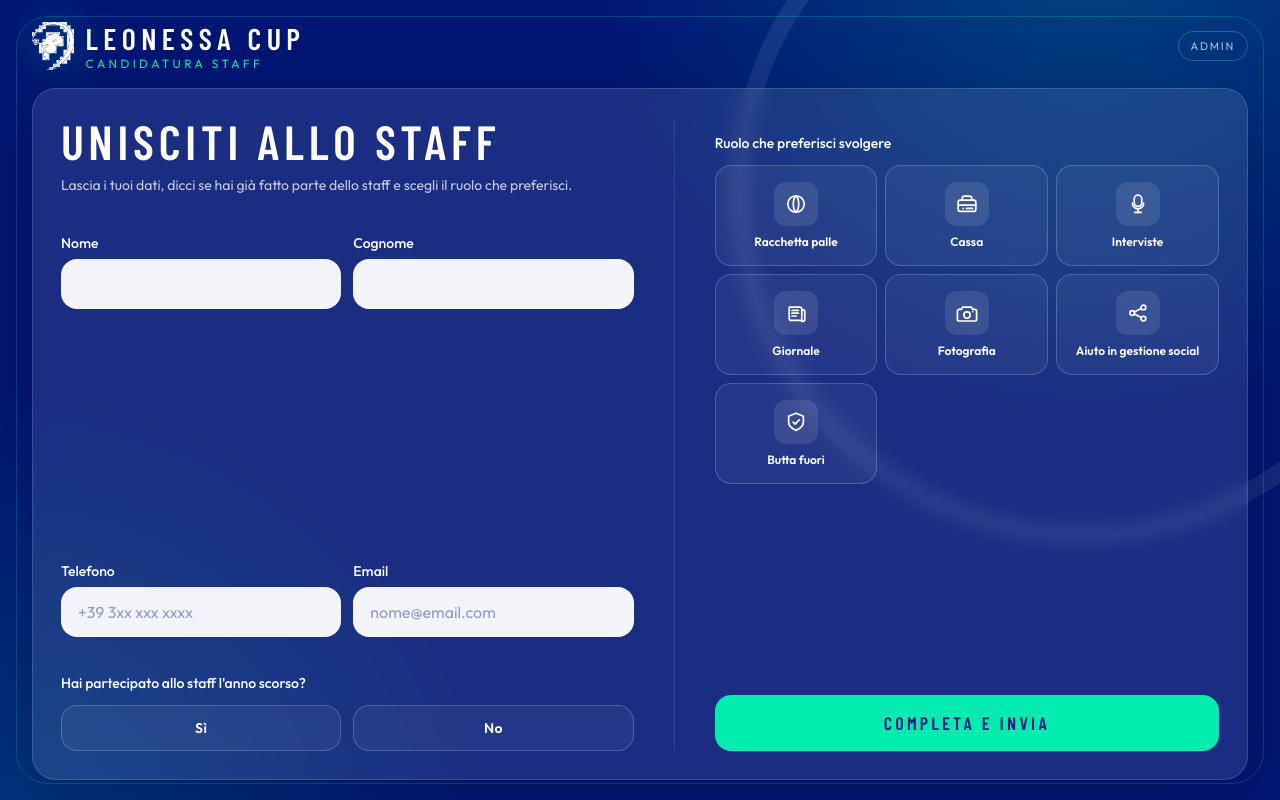
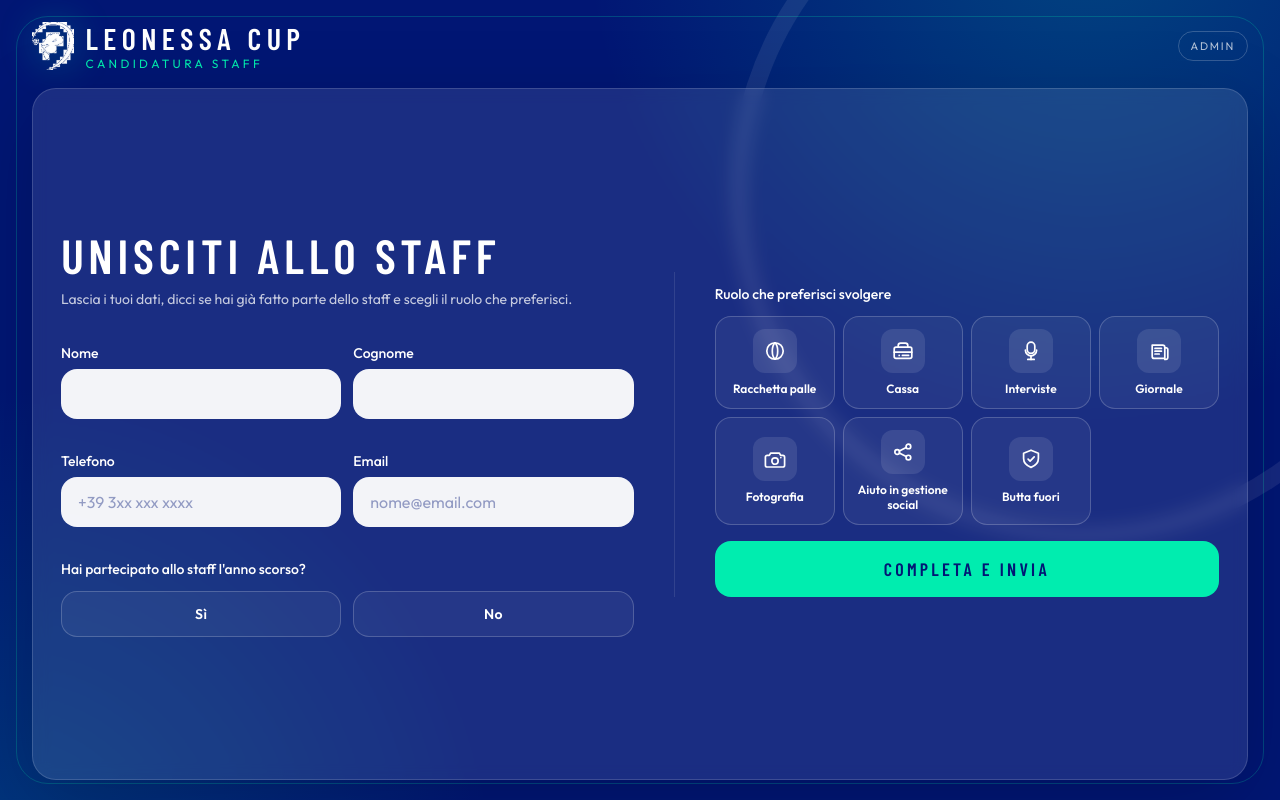
Before and after one commit to m8lamario/form-staff, a Next.js app: page / in a window 1280 px wide. Built offline with nearby package versions, Linux system fonts and the light colour scheme.

Commit message:
Tighten desktop alignment and mobile role step
Keep the two-column form vertically centered on large screens and hide the unused left column on the phone role step so all seven roles stay in view.

```diff
--- a/components/StaffForm.tsx
+++ b/components/StaffForm.tsx
@@ -47,7 +47,7 @@ function stepClass(
     current === step ? "flex min-h-0 flex-1 flex-col" : "hidden";
   const desktop = growOnDesktop
     ? "lg:flex lg:min-h-0 lg:flex-1 lg:flex-col"
-    : "lg:flex lg:flex-col";
+    : "lg:flex lg:flex-none lg:flex-col";
   return `${mobile} ${desktop}`;
 }
 
@@ -188,8 +188,12 @@ export function StaffForm() {
         </p>
       ) : null}
 
-      <div className="flex min-h-0 flex-1 flex-col lg:grid lg:grid-cols-[minmax(0,1.05fr)_minmax(0,1fr)] lg:gap-10">
-          <div className="flex min-h-0 flex-1 flex-col lg:justify-center lg:gap-5">
+      <div className="flex min-h-0 flex-1 flex-col lg:grid lg:grid-cols-[minmax(0,1.05fr)_minmax(0,1fr)] lg:items-center lg:gap-10">
+        <div
+          className={`${
+            step < 3 ? "flex min-h-0 flex-1 flex-col" : "hidden"
+          } lg:flex lg:flex-none lg:flex-col lg:gap-4`}
+        >
           <div className="hidden lg:block">
             <h1 className="font-display text-4xl tracking-widest text-white uppercase xl:text-5xl">
               Unisciti allo staff
@@ -286,13 +290,13 @@ export function StaffForm() {
           </section>
         </div>
 
-        <section className={`${stepClass(step, 3, true)} lg:border-l lg:border-white/10 lg:pl-10`}>
+        <section className={`${stepClass(step, 3, false)} lg:border-l lg:border-white/10 lg:pl-10`}>
           <StepHeading step={3} current={step} />
-          <fieldset className="mt-3 flex min-h-0 flex-1 flex-col lg:mt-4">
+          <fieldset className="mt-3 flex min-h-0 flex-1 flex-col lg:mt-3 lg:flex-none">
             <legend className="sr-only lg:not-sr-only lg:mb-3 lg:block lg:text-sm lg:font-medium lg:text-white">
               Ruolo che preferisci svolgere
             </legend>
-            <div className="grid min-h-0 flex-1 grid-cols-2 content-start gap-2 overflow-y-auto lg:overflow-visible xl:grid-cols-3">
+            <div className="grid min-h-0 flex-1 grid-cols-2 content-start gap-2 overflow-y-auto lg:grid-cols-4 lg:overflow-visible">
               {STAFF_ROLES.map((role) => {
                 const selected = form.role === role.id;
                 return (
@@ -300,7 +304,7 @@ export function StaffForm() {
                     key={role.id}
                     type="button"
                     onClick={() => update("role", role.id)}
-                    className={`flex items-center gap-2.5 rounded-2xl border px-3 py-3 text-left transition lg:flex-col lg:items-center lg:justify-center lg:gap-2 lg:px-2 lg:py-4 lg:text-center ${
+                    className={`flex items-center gap-2.5 rounded-2xl border px-3 py-2.5 text-left transition lg:flex-col lg:items-center lg:justify-center lg:gap-2 lg:px-2 lg:py-3 lg:text-center ${
                       selected
                         ? "border-mint bg-mint text-navy shadow-[0_0_24px_rgba(0,237,175,0.25)]"
                         : "border-white/20 bg-white/5 text-white hover:border-mint/60"
```
